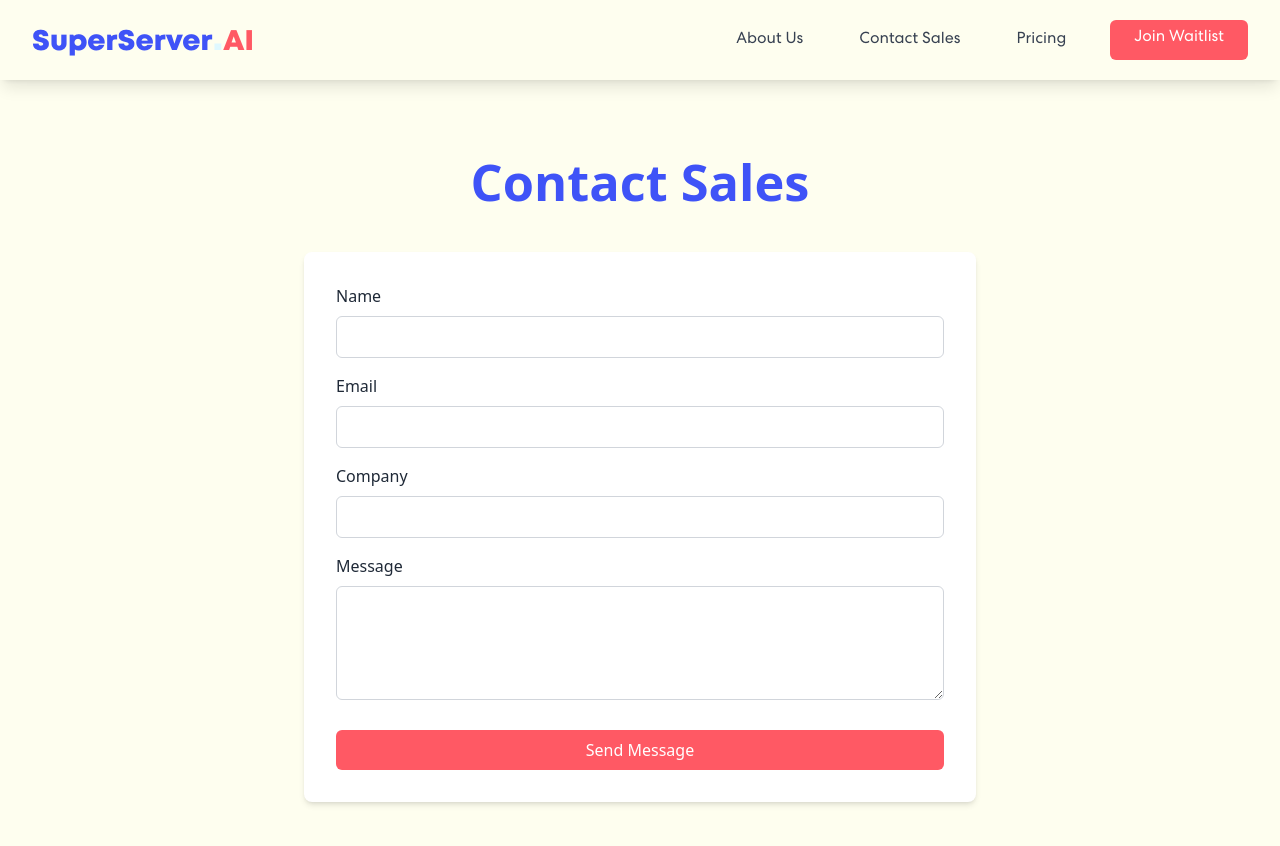
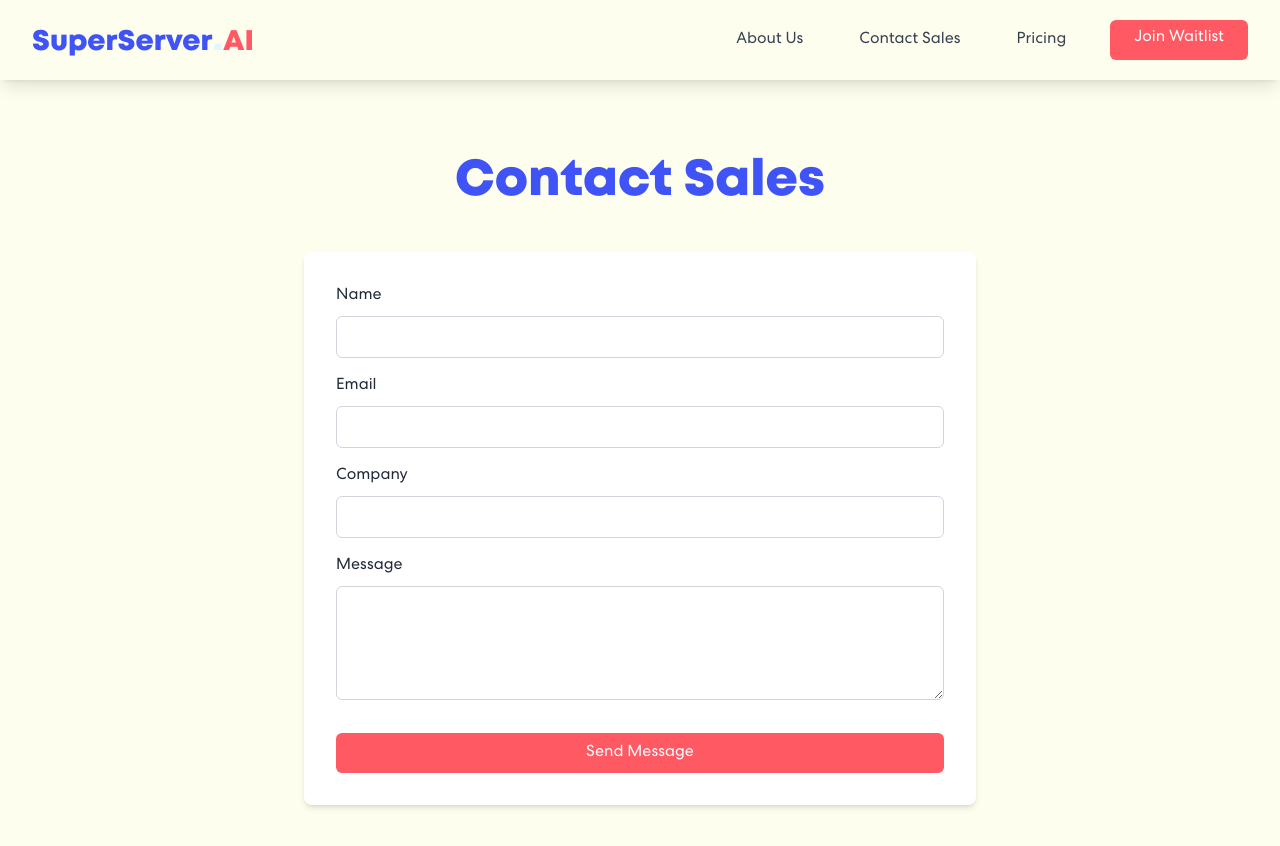
Before and after one commit to Avinier/SuperServerAI-LandingPage, a React (Vite) app: page /contact in a window 1280 px wide. Shown: the top 846 px of the page. Built offline with nearby package versions, Linux system fonts and the light colour scheme.

Commit message:
Update contact.jsx

```diff
--- a/src/routes/contact.jsx
+++ b/src/routes/contact.jsx
@@ -23,9 +23,9 @@ const ContactSales = () => {
   return (
     <div className="bg-background min-h-screen py-16">
       <div className="container mx-auto px-4">
-        <h1 className="text-4xl font-bold text-primary mb-8 text-center">Contact Sales</h1>
+        <h1 className="text-4xl font-bold text-primary mb-8 text-center font-heading">Contact Sales</h1>
 
-        <div className="bg-white rounded-lg shadow-md p-8 max-w-2xl mx-auto">
+        <div className="bg-white rounded-lg shadow-md p-8 max-w-2xl mx-auto font-body">
           <form onSubmit={handleSubmit}>
             <div className="mb-4">
               <label htmlFor="name" className="block text-text font-medium mb-2">Name</label>
```
